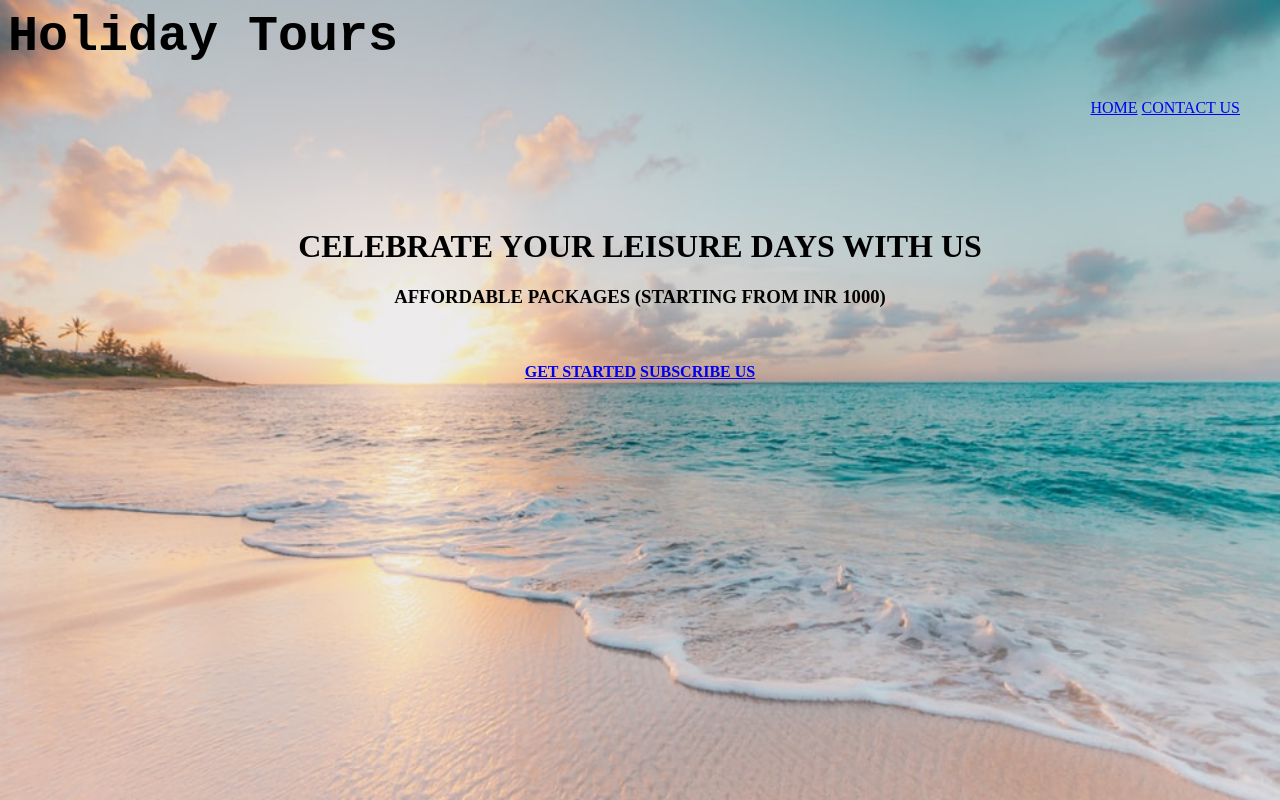
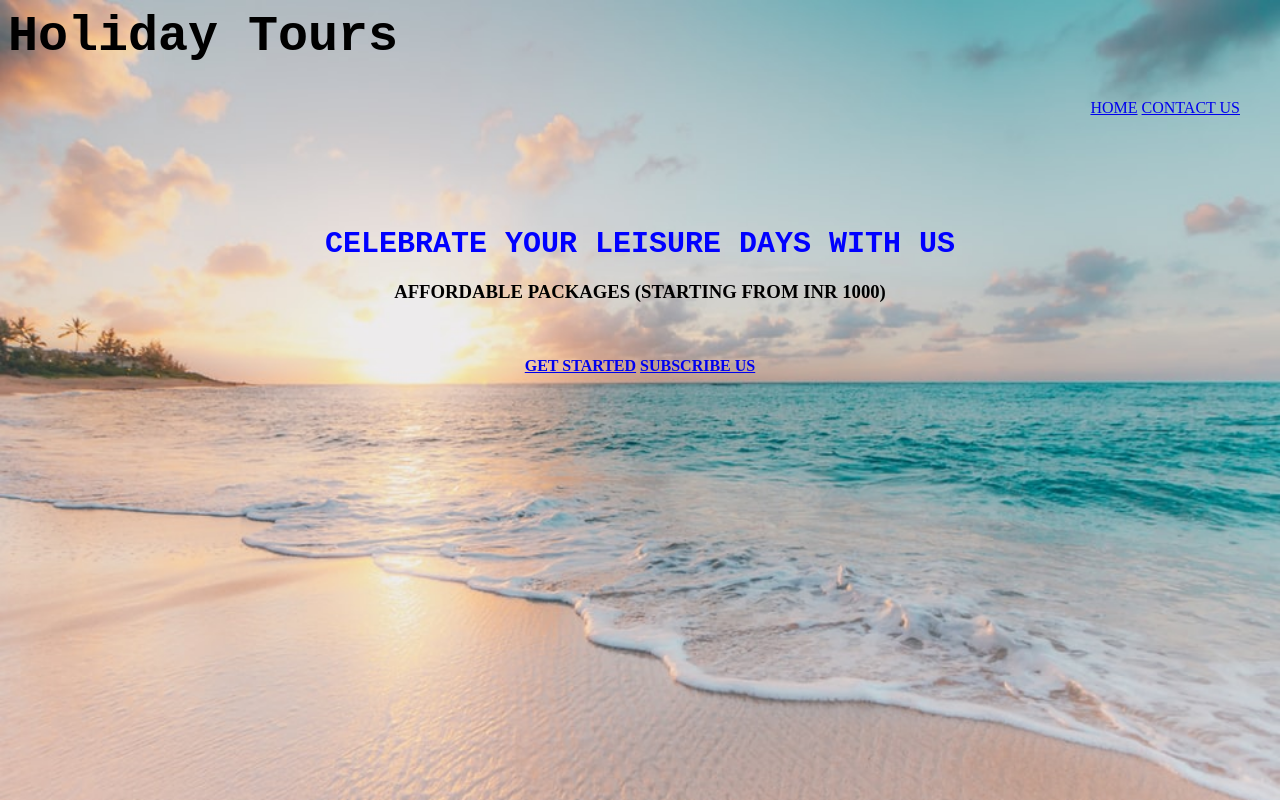
Before and after one commit to akshaylals/inapp_camp3_assignment, a plain HTML site: page html_basics/index.html in a window 1280 px wide. Drawn offline with Linux system fonts and the light colour scheme.

Commit message:
Assignment basic

```diff
--- a/html_basics/index.html
+++ b/html_basics/index.html
@@ -11,7 +11,7 @@
     </div>
     <br><br><br><br><br>
     <center>
-        <h1>CELEBRATE YOUR LEISURE DAYS WITH US</h1>
+        <h1 style="color: blue; font-family: monospace; font-size: 30px">CELEBRATE YOUR LEISURE DAYS WITH US</h1>
         <h3>AFFORDABLE PACKAGES (STARTING FROM INR 1000)</h3>
         <br><br>
         <b>
```
